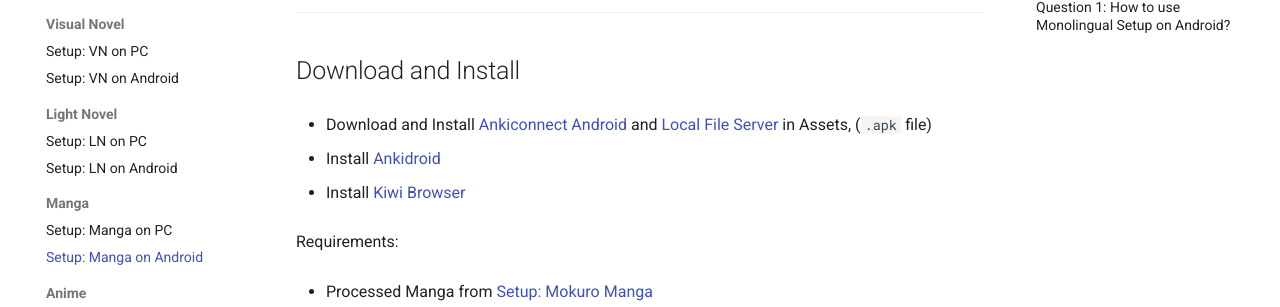
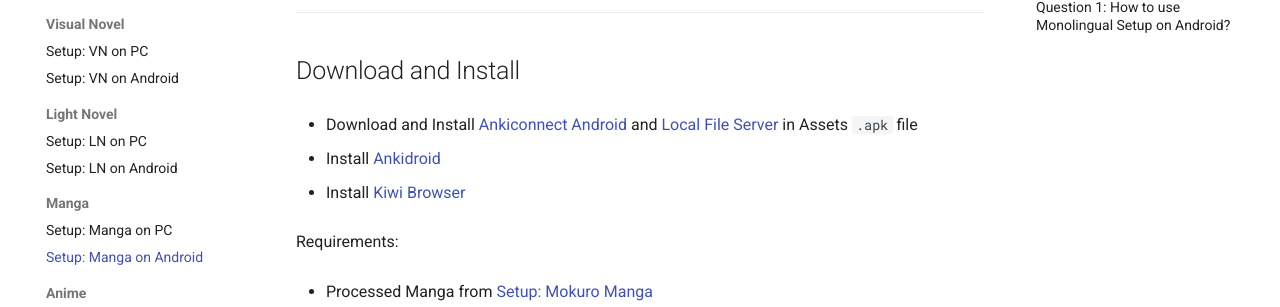
Before and after one commit to Xelieu/xelieu.github.io, an MkDocs documentation site: the page built from docs/jp-lazy-guide/setupMangaOnAndroid.md, in a window 1280 px wide and 900 px high. Shown: the part 341-648 px from the top of the window. Built offline with MkDocs 1.6.1 and Material for MkDocs 9.7.7, drawn with Linux system fonts in a browser that asks for light colours.

Commit message:
$updated info

```diff
--- a/docs/jp-lazy-guide/setupMangaOnAndroid.md
+++ b/docs/jp-lazy-guide/setupMangaOnAndroid.md
@@ -8,7 +8,7 @@
 
 ## Download and Install
 
-- Download and Install [Ankiconnect Android](https://github.com/KamWithK/AnkiconnectAndroid/releases/latest) and [Local File Server](https://github.com/Aquafina-water-bottle/LocalFileServerAndroid/releases/latest) in Assets, (`.apk` file)
+- Download and Install [Ankiconnect Android](https://github.com/KamWithK/AnkiconnectAndroid/releases/latest) and [Local File Server](https://github.com/Aquafina-water-bottle/LocalFileServerAndroid/releases/latest) in Assets `.apk` file
 
 - Install [Ankidroid](https://play.google.com/store/apps/details?id=com.ichi2.anki)
 
```
Also changed, not shown: docs/jp-lazy-guide/setupLnOnAndroid.md (+1 -1 lines).
